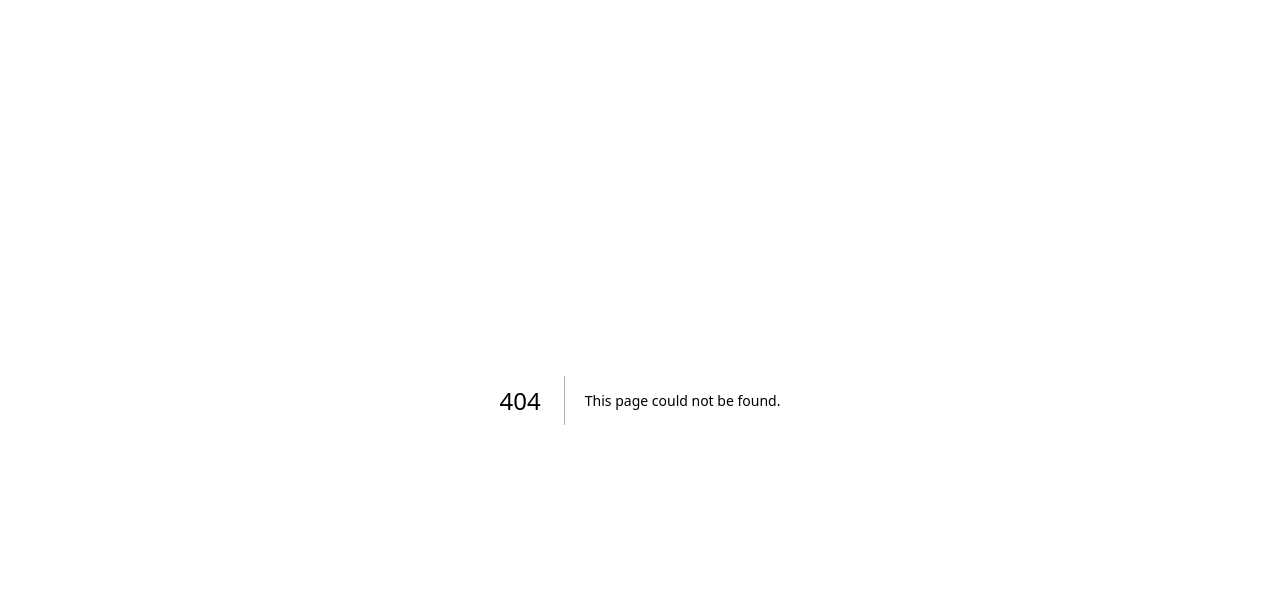
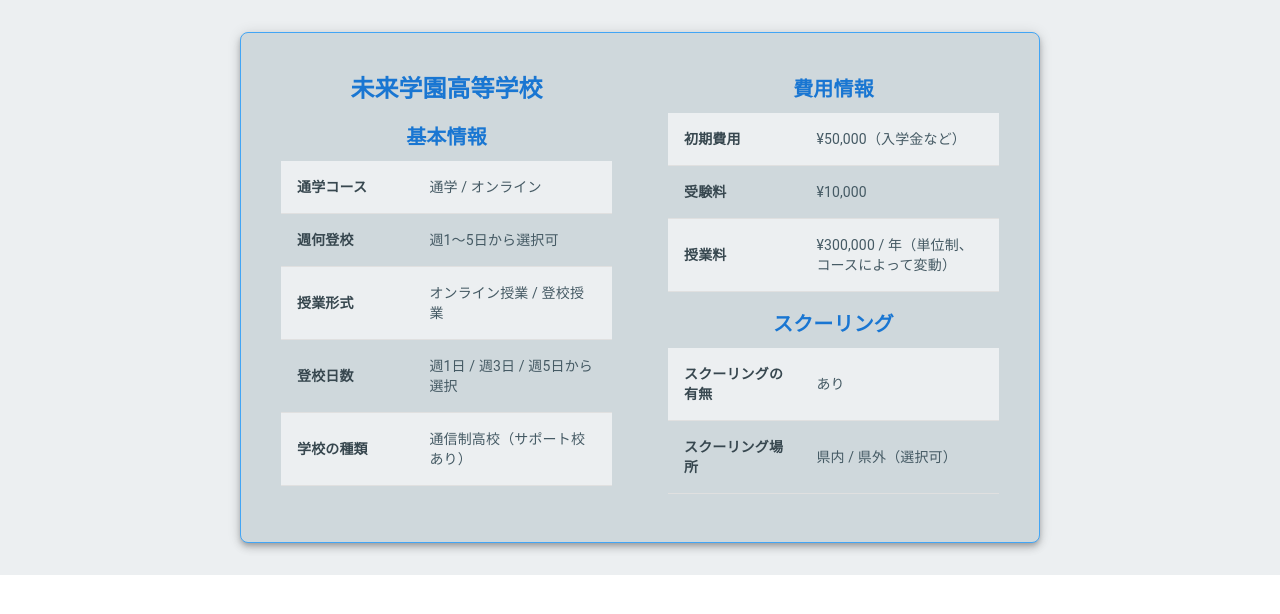
Before and after one commit to Sug1re/correspondence-app, a Next.js app: page /R in a window 1280 px wide. Before the commit this address had no page. Shown: the top 614 px of the page. Built offline with nearby package versions, Linux system fonts and the light colour scheme.

Commit message:
schoolCardを追加

```diff
--- /dev/null
+++ b/app/R/page.tsx
@@ -0,0 +1,209 @@
+"use client";
+import React, { useEffect, useState } from "react";
+import { useTheme } from "@mui/material/styles";
+import { blueGrey } from "@mui/material/colors";
+import {
+  Card,
+  CardContent,
+  Typography,
+  Box,
+  Table,
+  TableBody,
+  TableCell,
+  TableContainer,
+  TableRow,
+} from "@mui/material";
+export default function Example() {
+  const theme = useTheme();
+  const [hydrated, setHydrated] = useState(false);
+  useEffect(() => {
+    setHydrated(true);
+  }, []);
+  if (!hydrated) {
+    return <Box sx={{ minHeight: "auto", padding: 4 }}>Loading...</Box>;
+  }
+  return (
+    <>
+      <Box
+        sx={{
+          minHeight: "auto",
+          backgroundColor: blueGrey[50],
+          padding: 4,
+          display: "flex",
+          justifyContent: "center",
+        }}
+      >
+        {/* schoolCard */}
+        <Card
+          sx={{
+            width: 800,
+            padding: 3,
+            boxShadow: 5,
+            borderRadius: 2,
+            backgroundColor: blueGrey[100],
+            border: `1px solid ${theme.palette.primary?.light || "#90CAF9"}`, // 修正: `?.` でSSRエラーを防ぐ
+            display: "flex",
+            flexDirection: "row",
+            gap: 3,
+          }}
+        >
+          <CardContent sx={{ flex: 1 }}>
+            <Typography
+              variant="h5"
+              sx={{
+                fontWeight: "bold",
+                textAlign: "center",
+                mb: 2,
+                color: theme.palette.primary?.main || "#1976D2", // SSR時はデフォルトの青を適用
+              }}
+            >
+              未来学園高等学校
+            </Typography>
+            <Typography
+              variant="h6"
+              sx={{
+                fontWeight: "bold",
+                textAlign: "center",
+                mb: 1,
+                color: theme.palette.primary?.main || "#1976D2",
+              }}
+            >
+              基本情報
+            </Typography>
+            <TableContainer>
+              <Table>
+                <TableBody>
+                  {[
+                    ["通学コース", "通学 / オンライン"],
+                    ["週何登校", "週1～5日から選択可"],
+                    ["授業形式", "オンライン授業 / 登校授業"],
+                    ["登校日数", "週1日 / 週3日 / 週5日から選択"],
+                    ["学校の種類", "通信制高校（サポート校あり）"],
+                  ].map(([label, value], index) => (
+                    <TableRow
+                      key={label}
+                      sx={{
+                        backgroundColor:
+                          index % 2 === 0 ? blueGrey[50] : blueGrey[100],
+                      }}
+                    >
+                      <TableCell
+                        sx={{
+                          fontWeight: "bold",
+                          width: "40%",
+                          fontSize: "0.875rem",
+                          color: blueGrey[800],
+                        }}
+                      >
+                        {label}
+                      </TableCell>
+                      <TableCell
+                        sx={{ color: blueGrey[700], fontSize: "0.875rem" }}
+                      >
+                        {value}
+                      </TableCell>
+                    </TableRow>
+                  ))}
+                </TableBody>
+              </Table>
+            </TableContainer>
+          </CardContent>
+          <CardContent sx={{ flex: 1 }}>
+            <Typography
+              variant="h6"
+              sx={{
+                fontWeight: "bold",
+                textAlign: "center",
+                mb: 1,
+                color: theme.palette.primary?.main || "#1976D2",
+              }}
+            >
+              費用情報
+            </Typography>
+            <TableContainer>
+              <Table>
+                <TableBody>
+                  {[
+                    ["初期費用", "¥50,000（入学金など）"],
+                    ["受験料", "¥10,000"],
+                    ["授業料", "¥300,000 / 年（単位制、コースによって変動）"],
+                  ].map(([label, value], index) => (
+                    <TableRow
+                      key={label}
+                      sx={{
+                        backgroundColor:
+                          index % 2 === 0 ? blueGrey[50] : blueGrey[100],
+                      }}
+                    >
+                      <TableCell
+                        sx={{
+                          fontWeight: "bold",
+                          width: "40%",
+                          fontSize: "0.875rem",
+                          color: blueGrey[800],
+                        }}
+                      >
+                        {label}
+                      </TableCell>
+                      <TableCell
+                        sx={{ color: blueGrey[700], fontSize: "0.875rem" }}
+                      >
+                        {value}
+                      </TableCell>
+                    </TableRow>
+                  ))}
+                </TableBody>
+              </Table>
+            </TableContainer>
+            <Typography
+              variant="h6"
+              sx={{
+                fontWeight: "bold",
+                textAlign: "center",
+                mt: 2,
+                mb: 1,
+                color: theme.palette.primary?.main || "#1976D2",
+              }}
+            >
+              スクーリング
+            </Typography>
+            <TableContainer>
+              <Table>
+                <TableBody>
+                  {[
+                    ["スクーリングの有無", "あり"],
+                    ["スクーリング場所", "県内 / 県外（選択可）"],
+                  ].map(([label, value], index) => (
+                    <TableRow
+                      key={label}
+                      sx={{
+                        backgroundColor:
+                          index % 2 === 0 ? blueGrey[50] : blueGrey[100],
+                      }}
+                    >
+                      <TableCell
+                        sx={{
+                          fontWeight: "bold",
+                          width: "40%",
+                          fontSize: "0.875rem",
+                          color: blueGrey[800],
+                        }}
+                      >
+                        {label}
+                      </TableCell>
+                      <TableCell
+                        sx={{ color: blueGrey[700], fontSize: "0.875rem" }}
+                      >
+                        {value}
+                      </TableCell>
+                    </TableRow>
+                  ))}
+                </TableBody>
+              </Table>
+            </TableContainer>
+          </CardContent>
+        </Card>
+      </Box>
+    </>
+  );
+}
--- a/components/component/Form.tsx
+++ b/components/component/Form.tsx
@@ -95,7 +95,7 @@ const Form = () => {
 
   const router = useRouter();
 
-  // 登校頻度の「オンライン」を無効化する状態
+  // 通学形態と登校頻度の連動ロジック
   const [disableOnline, setDisableOnline] = useState(false);
 
   useEffect(() => {
```
